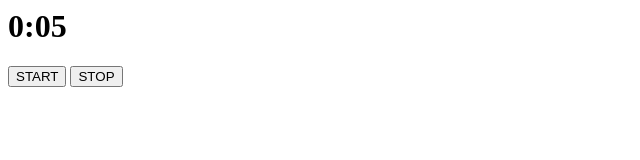
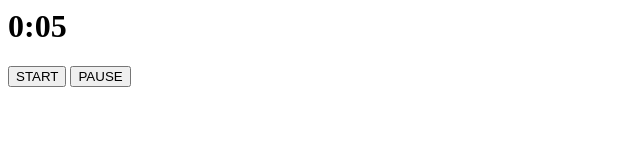
Before and after one commit to ChuaJingYong/Pomofocus-Cloning, a plain HTML site: page pomofocus.html in a window 1280 px wide. Shown: the full height of the page, 0-640 px from the left. Drawn offline with Linux system fonts and the light colour scheme.

Commit message:
Update pomofocus.html

```diff
--- a/pomofocus.html
+++ b/pomofocus.html
@@ -14,7 +14,7 @@
     </div>
 
     <button id="startbutton">START</button>
-    <button id="stopbutton">STOP</button>
+    <button id="pausebutton">PAUSE</button>
 </body>
 
 </html>
```
